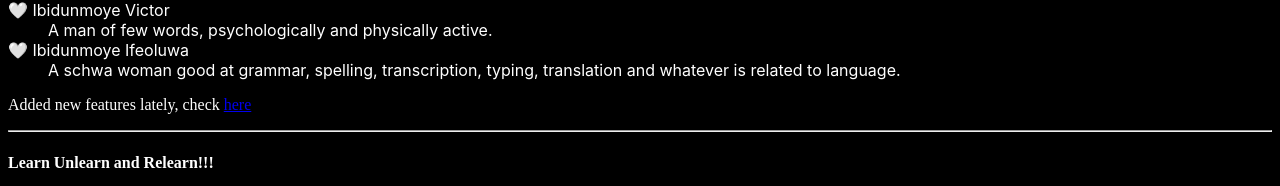
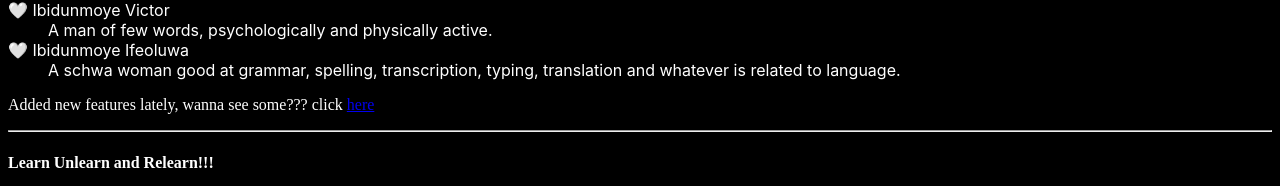
Before and after one commit to Eminence14/git-one, a plain HTML site: page index.html in a window 1280 px wide. Shown: the part 114-300 px from the top of the page. Drawn offline with Linux system fonts and the light colour scheme.

Commit message:
changed last paragraph

```diff
--- a/index.html
+++ b/index.html
@@ -28,7 +28,7 @@
       </dd>
     </dl>
     <p>
-      Added new features lately, check
+      Added new features lately, wanna see some??? click
       <a href="#">here</a>
     </p>
     <hr />
```
